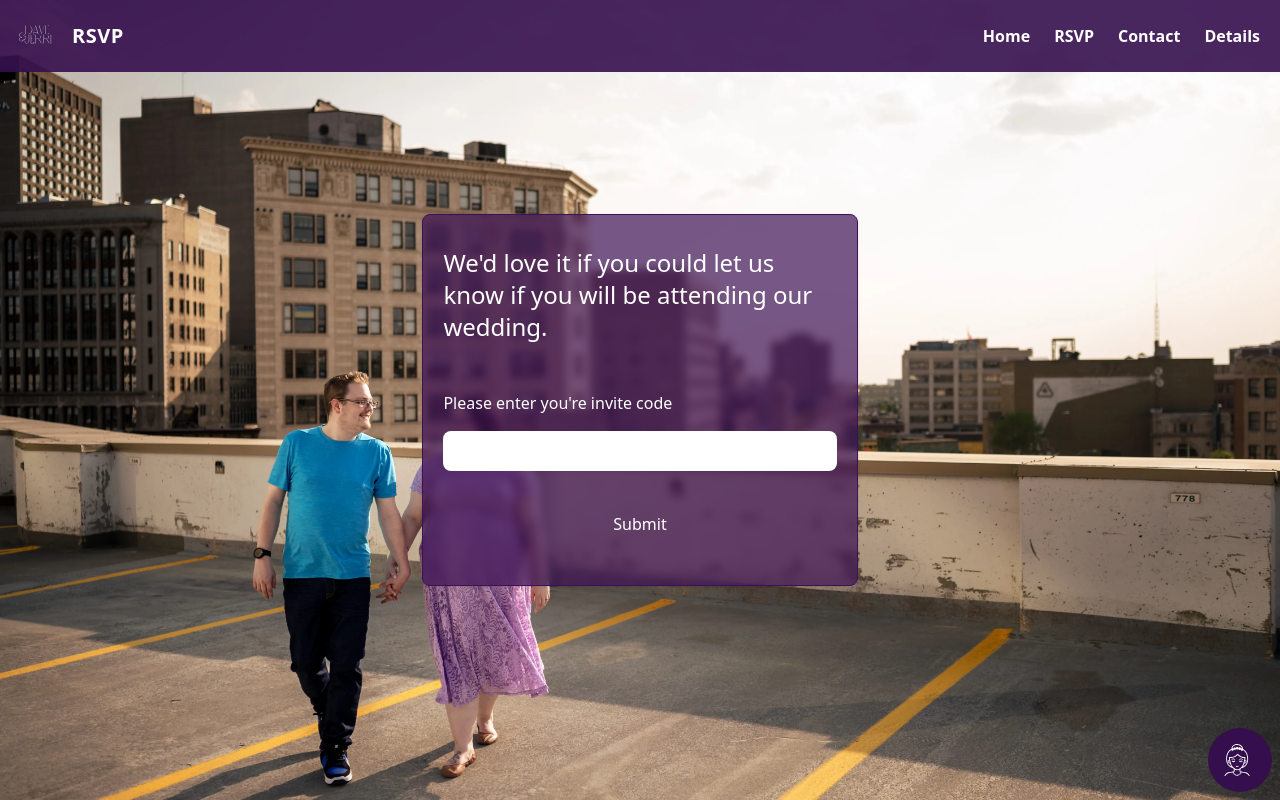
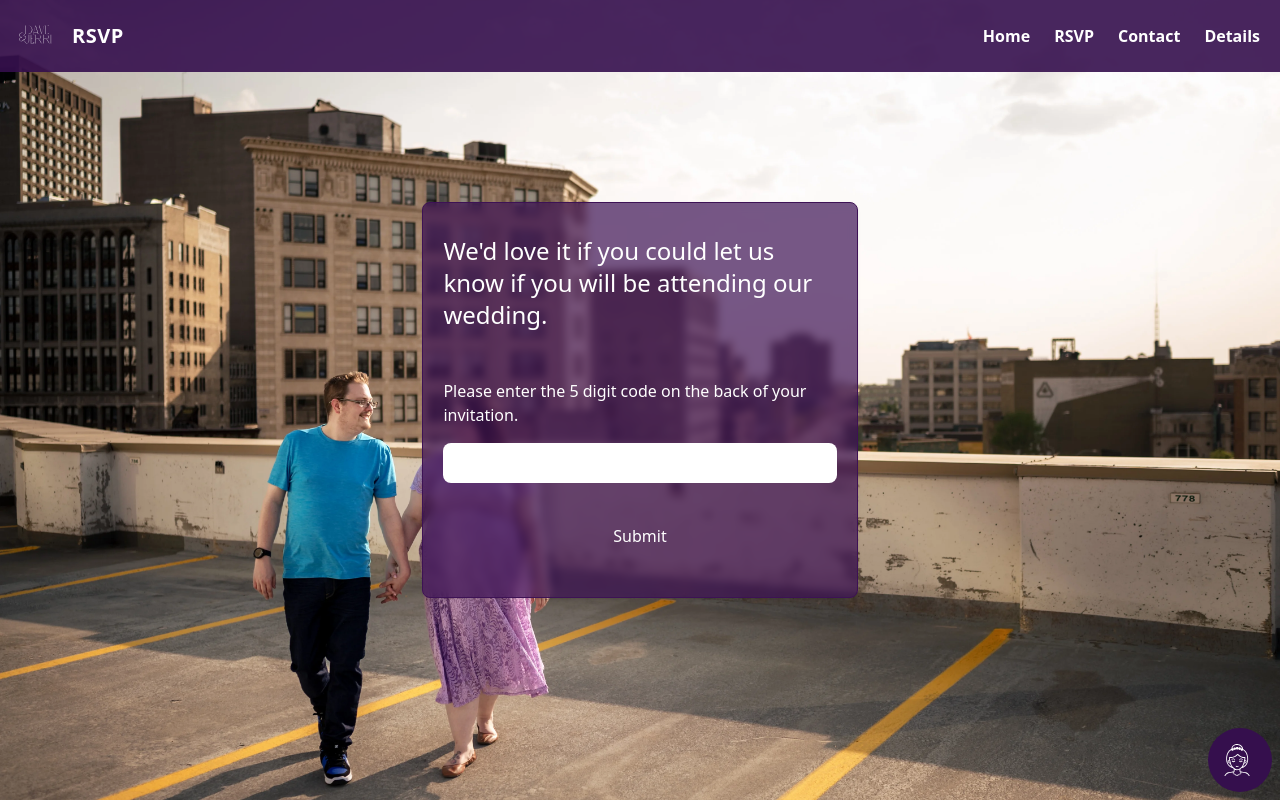
Before and after one commit to daverich204/daveandjerri.ca, a Next.js app: page /rsvp in a window 1280 px wide. Built offline with nearby package versions, Linux system fonts and the light colour scheme.

Commit message:
Updated rsvp label
label is more descriptive of where the code can be found.,

```diff
--- a/app/rsvp/page.jsx
+++ b/app/rsvp/page.jsx
@@ -27,7 +27,7 @@ const RsvpCodePage = () => {
 
         <form onSubmit={handleSubmit} className={"flex-col mt-12"}>
           <div className={"relative"}>
-            <label htmlFor={"invite_code"} className={"mt-12 pr-12"}>Please enter you&apos;re invite code</label>
+            <label htmlFor={"invite_code"} className={"mt-12 pr-12"}>Please enter the 5 digit code on the back of your invitation.</label>
             <input
               className="text-black dark:text-white text-center text-2xl enabled:hover:border-gray-400 disabled:opacity-75 p-1 w-full rounded-lg mt-4"
               type={"text"} id={"invite_code"} name={"invite_code"} required />
```
